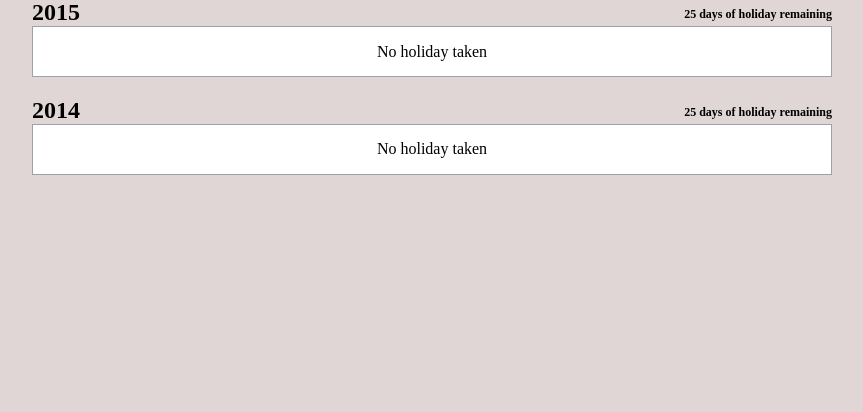
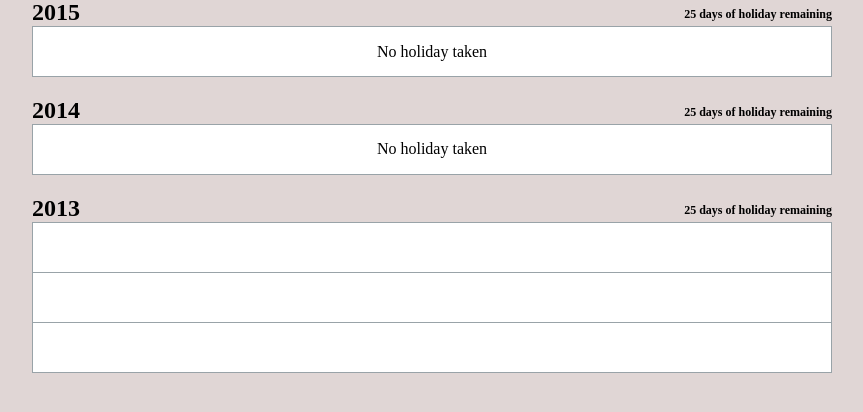
Before and after one commit to matt-leach/django-holidays, a Django app: page / in a window 1280 px wide. Shown: the part 164-576 px from the top of the page, without its empty margins (208-1071 px from the left). Run offline with Django 3.2, Linux system fonts and the light colour scheme; the visitor is signed in with stand-in values (Sample User, id 1); data that the repository does not hold is empty.

Commit message:
Adding small table and replacing user with staff in embedded templates

```diff
--- a/holidays/core/templates/core/home.html
+++ b/holidays/core/templates/core/home.html
@@ -9,19 +9,22 @@
 </div>
 
 <div>
-
-
-
-	{% with year=2015 %}
-		{% include "holidays/holidayTable.html" %}
-	{% endwith %}
-</div>
-<div>
-	{% with year=2014 %}
+	{% with year=2015 staff=user %}
 		{% include "holidays/holidayTable.html" %}
 	{% endwith %}
 </div>
 
+<div>
+	{% with year=2014 staff=user %}
+		{% include "holidays/holidayTable.html" %}
+	{% endwith %}
+</div>
+
+<div>
+	{% with year=2013 staff=user %}
+		{% include "holidays/holidayShrunk.html" %}
+	{% endwith %}
+</div>
 
 
 {% endblock %}
--- /dev/null
+++ b/holidays/holidays/templates/holidays/holidayShrunk.html
@@ -0,0 +1,22 @@
+{% load holiday_utils %}
+
+<h2 class="holidaysYear">{{ year }}</h2>
+<h6 class="holidaysRemaining">{{ staff|holidays_remaining:year }} days of holiday remaining</h6>
+
+<table class="holidaysTable">
+	<tr class="empty" onclick="loadHolidays({{ year }});">
+		<td></td>
+	</tr>
+	<tr class="empty" onclick="loadHolidays({{ year }});">
+		<td></td>
+	</tr>
+	<tr class="empty" onclick="loadHolidays({{ year }});">
+		<td></td>
+	</tr>
+</table>
+
+<script>
+function loadHolidays(year) {
+	alert(year);
+}
+</script>
--- a/holidays/holidays/templates/holidays/holidayTable.html
+++ b/holidays/holidays/templates/holidays/holidayTable.html
@@ -1,10 +1,10 @@
 {% load holiday_utils %}
 
 <h2 class="holidaysYear">{{ year }}</h2>
-<h6 class="holidaysRemaining">{{ user|holidays_remaining:year }} days of holiday remaining</h6>
+<h6 class="holidaysRemaining">{{ staff|holidays_remaining:year }} days of holiday remaining</h6>
 
 <table class="holidaysTable">
-	{% for holiday in user.holidays.all|by_year:year %}
+	{% for holiday in staff.holidays.all|by_year:year %}
 		<tr>
 			{% if holiday.start_date == holiday.end_date %}
 				<td class="holidaysDate">{{ holiday.start_date|date:"D d M" }}</td>
```
